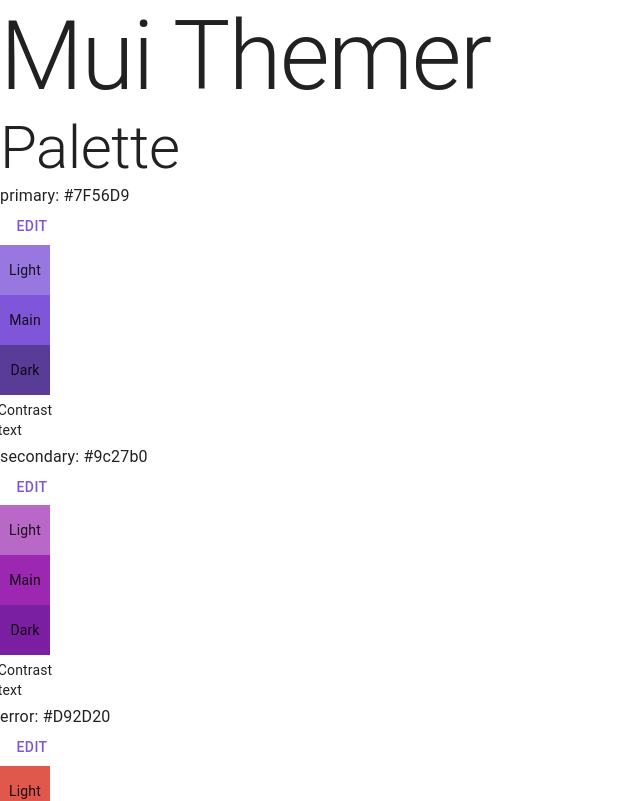
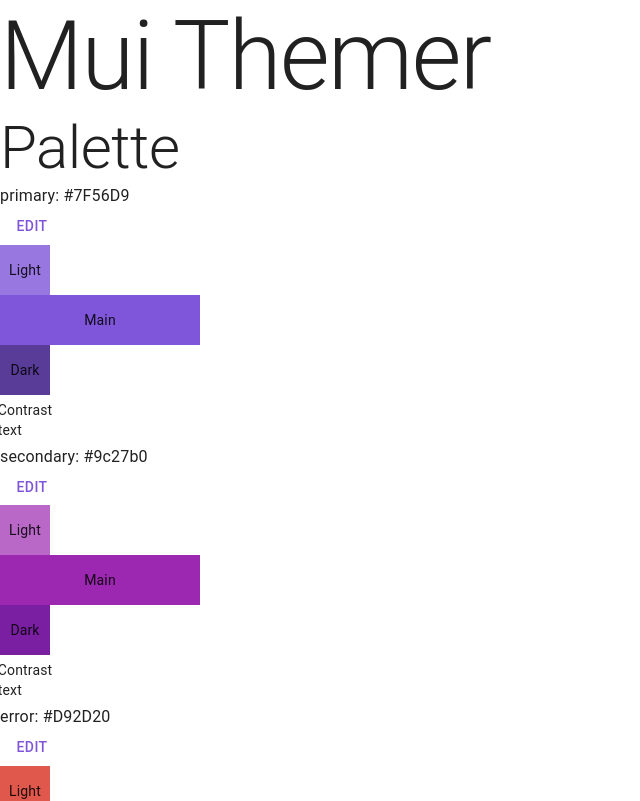
Before and after one commit to sernstberger/mui-themer, a React (Vite) app in the folder mui-themer/: page / in a window 1280 px wide. Shown: the top 801 px of the page, without its empty margins (0-640 px from the left). Built offline with nearby package versions, Linux system fonts and the light colour scheme.

Commit message:
code cleanup

```diff
--- a/mui-themer/src/app/Components/ColorSwatch.tsx
+++ b/mui-themer/src/app/Components/ColorSwatch.tsx
@@ -1,7 +1,19 @@
-import { Box, Typography } from '@mui/material';
+import { Box, BoxProps, Typography } from '@mui/material';
 
-export const ColorSwatch = ({ label, color, onClick }: any) => (
+interface ColorSwatchProps extends BoxProps {
+  label: string;
+  color: string;
+  onClick: () => void;
+}
+
+export const ColorSwatch = ({
+  label,
+  color,
+  onClick,
+  ...rest
+}: ColorSwatchProps) => (
   <Box
+    {...rest}
     sx={{
       backgroundColor: color,
       width: 50,
@@ -10,6 +22,7 @@
       flexDirection: 'column',
       justifyContent: 'center',
       alignItems: 'center',
+      ...rest.sx,
     }}
     onClick={onClick}
   >
--- a/mui-themer/src/app/Components/ColorSwatchList.tsx
+++ b/mui-themer/src/app/Components/ColorSwatchList.tsx
@@ -1,7 +1,15 @@
 import { Box } from '@mui/material';
 import { ColorSwatch } from './ColorSwatch';
 
-export const ColorSwatchList = ({ colors, onColorClick }) => (
+interface ColorSwatchListProps {
+  colors: any;
+  onColorClick: (color: string) => void;
+}
+
+export const ColorSwatchList = ({
+  colors,
+  onColorClick,
+}: ColorSwatchListProps) => (
   <Box display="flex" flexWrap="wrap">
     {colors.map((swatch) => {
       return (
--- a/mui-themer/src/app/Components/PaletteItem.tsx
+++ b/mui-themer/src/app/Components/PaletteItem.tsx
@@ -108,7 +108,11 @@
       </Typography>
       <Button onClick={handleClickOpen}>Edit</Button>
       <ColorSwatch label="Light" color={createColorLevel('light')} />
-      <ColorSwatch label="Main" color={createColorLevel('main')} />
+      <ColorSwatch
+        label="Main"
+        color={createColorLevel('main')}
+        sx={{ width: 200 }}
+      />
       <ColorSwatch label="Dark" color={createColorLevel('dark')} />
       <ColorSwatch
         label="Contrast text"
--- a/mui-themer/src/app/app.tsx
+++ b/mui-themer/src/app/app.tsx
@@ -1,36 +1,7 @@
-import React, { useState } from 'react';
-import {
-  Button,
-  CssBaseline,
-  Divider,
-  // ThemeProvider,
-  // createTheme,
-} from '@mui/material';
+import { Button, CssBaseline, Divider } from '@mui/material';
 import { Box, Typography } from '@mui/material';
-import {
-  primary,
-  error,
-  warning,
-  success,
-  moss,
-  teal,
-  greenLight,
-  green,
-  cyan,
-  blue,
-  blueLight,
-  violet,
-  fuchsia,
-  pink,
-  rose,
-  orangeDark,
-  orange,
-  yellow,
-} from './colors';
-import { ColorSwatchList } from './Components/ColorSwatchList';
-import { ColorSwatch } from './Components/ColorSwatch';
 import { PaletteItem } from './Components/PaletteItem';
-import { ThemeProvider, useThemeContext } from './ThemeContext';
+import { ThemeProvider } from './ThemeContext';
 
 export function Types() {
   return (
@@ -86,122 +57,23 @@
   );
 }
 
-// const colorMap = {
-//   primary,
-//   error,
-//   warning,
-//   success,
-//   moss,
-//   teal,
-//   greenLight,
-//   green,
-//   cyan,
-//   blue,
-//   blueLight,
-//   violet,
-//   fuchsia,
-//   pink,
-//   rose,
-//   orangeDark,
-//   orange,
-//   yellow,
-// };
-
-// export const colorNames = [
-//   'primary',
-//   'error',
-//   'warning',
-//   'success',
-//   'moss',
-//   'teal',
-//   'greenLight',
-//   'green',
-//   'cyan',
-//   'blue',
-//   'blueLight',
-//   'violet',
-//   'fuchsia',
-//   'pink',
-//   'rose',
-//   'orangeDark',
-//   'orange',
-//   'yellow',
-// ];
-
 const App = () => {
-  const { setPrimaryColor } = useThemeContext();
-
-  // const [primaryColor, setPrimaryColor] = useState(
-  //   primary.find((color) => color.label === '600')?.color || '#1976d2'
-  // );
-
-  // const theme = createTheme({
-  //   palette: {
-  //     // TODO: add common
-  //     primary: {
-  //       main: primaryColor,
-  //     },
-  //     // TODO: add secondary
-  //     error: {
-  //       main: error.find((color) => color.label === '600')?.color || '#D92D20',
-  //     },
-  //     warning: {
-  //       main:
-  //         warning.find((color) => color.label === '600')?.color || '#DC6803',
-  //     },
-  //     success: {
-  //       main:
-  //         success.find((color) => color.label === '600')?.color || '#079455',
-  //     },
-  //     // TODO: add info
-  //     // TODO: add grey
-  //     // TODO: add text
-  //     // TODO: add divider
-  //     // TODO: add background
-  //   },
-  //   typography: {
-  //     fontFamily: '"Roboto", "Helvetica", "Arial", sans-serif',
-  //   },
-  //   components: {
-  //     MuiButtonBase: {
-  //       defaultProps: {
-  //         disableRipple: true, // No more ripple, on the whole application 💣!
-  //       },
-  //     },
-  //   },
-  // });
-
-  // const handleColorClick = (color) => {
-  //   setPrimaryColor(color);
-  // };
-
   return (
     <ThemeProvider>
       <CssBaseline />
       <Typography variant="h1">Mui Themer</Typography>
       <Typography variant="h2">Palette</Typography>
-      <PaletteItem color="primary" setColor={setPrimaryColor} />
-      <PaletteItem color="secondary" setColor={setPrimaryColor} />
-      <PaletteItem color="error" setColor={setPrimaryColor} />
-      <PaletteItem color="warning" setColor={setPrimaryColor} />
-      <PaletteItem color="success" setColor={setPrimaryColor} />
-      <PaletteItem color="info" setColor={setPrimaryColor} />
+      <PaletteItem color="primary" />
+      <PaletteItem color="secondary" />
+      <PaletteItem color="error" />
+      <PaletteItem color="warning" />
+      <PaletteItem color="success" />
+      <PaletteItem color="info" />
 
       <Divider sx={{ marginBottom: 2 }} />
       <Button variant="contained" color="primary">
         Primary
       </Button>
-      {/* {colorNames.map((colorName) => (
-        <Box key={colorName} sx={{ marginBottom: 1 }}>
-          <Typography>
-            {colorName.charAt(0).toUpperCase() + colorName.slice(1)}
-          </Typography>
-          <ColorSwatchList
-            colors={colorMap[colorName]}
-            onColorClick={handleColorClick}
-          />
-        </Box>
-      ))} */}
       <Types />
     </ThemeProvider>
   );
```
